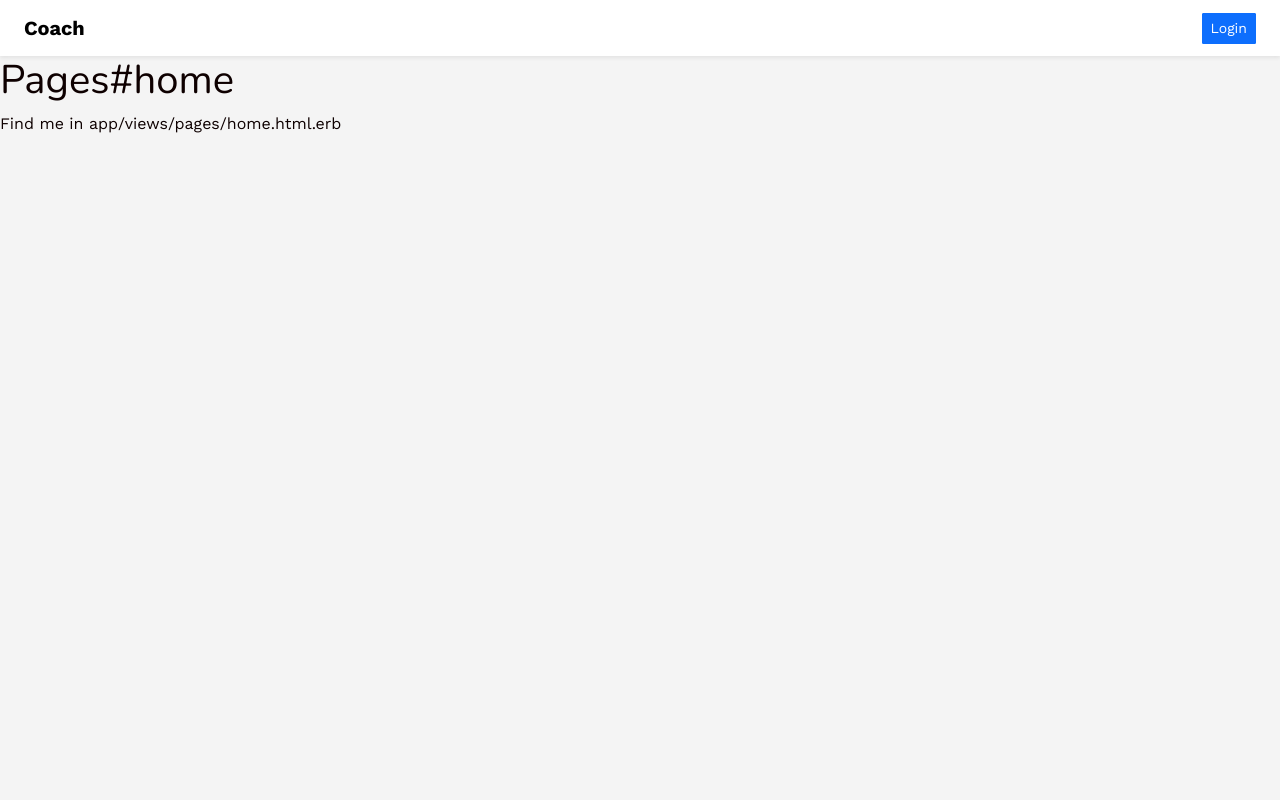
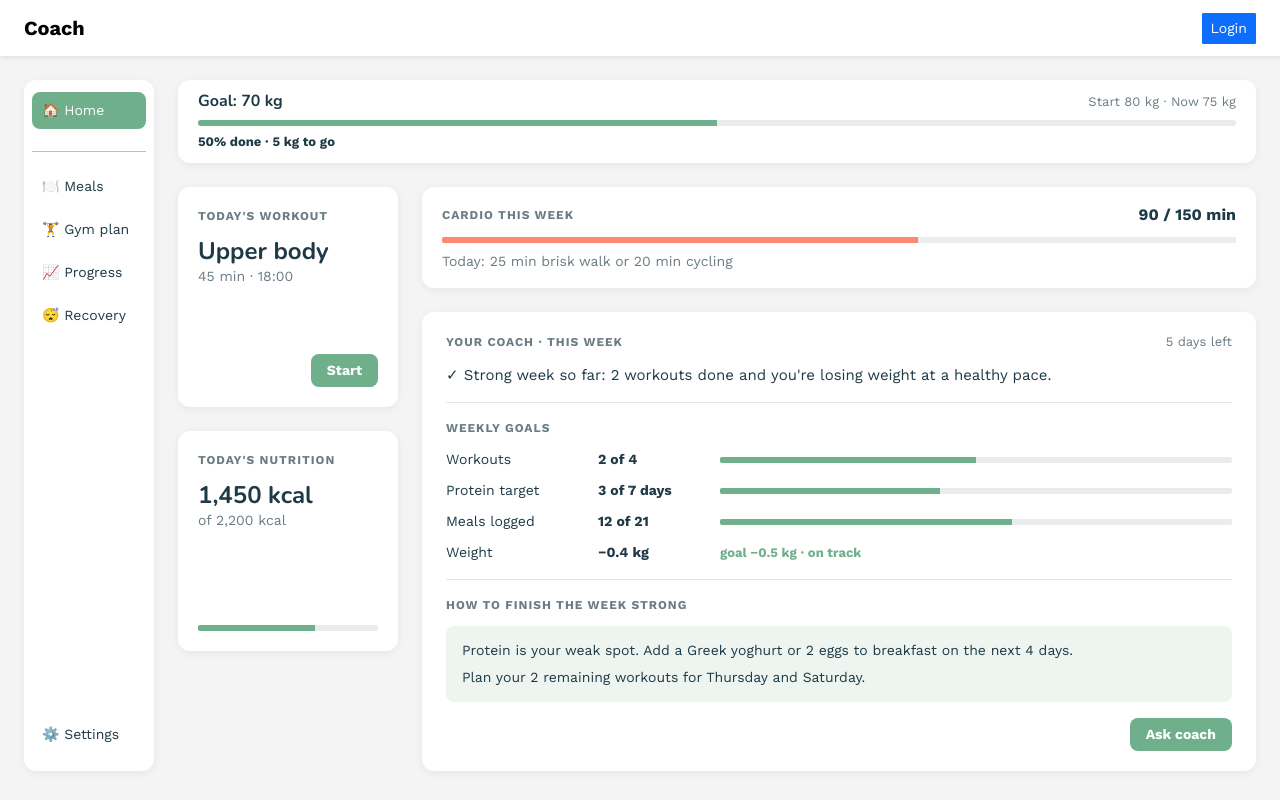
Before and after one commit to Gabin-Marinus/Coach, a Rails app: page / in a window 1280 px wide. Run offline with Rails 7, Linux system fonts and the light colour scheme; style sheets or scripts are compiled from the project's sources; parts of the project's set-up code (start-up, migrations or seed data) failed here and were passed over; some libraries are stand-ins or nearby versions.

Commit message:
Build home page layout

```diff
--- /dev/null
+++ b/app/assets/stylesheets/_progress_card.scss
@@ -0,0 +1,34 @@
+.progress-card {
+  background-color: #FFFFFF;
+  border-radius: 12px;
+  box-shadow: 0 2px 8px rgba(0, 0, 0, 0.06);
+  padding: 12px 20px;
+}
+
+.progress-card h2 {
+  font-size: 16px;
+  font-weight: 700;
+  color: #1E3A46;
+  margin: 0;
+}
+
+.progress-card p {
+  margin: 0;
+  font-size: 13px;
+  color: #6B7C85;
+}
+
+.progress-card .progress {
+  height: 6px;
+  border-radius: 3px;
+  margin: 8px 0 6px;
+}
+
+.progress-card .progress-bar {
+  background-color: #6FAF8C;
+}
+
+.progress-card .progress-text {
+  font-weight: 600;
+  color: #1E3A46;
+}
--- /dev/null
+++ b/app/assets/stylesheets/components/_cardio_card.scss
@@ -0,0 +1,43 @@
+.right-column {
+  flex-grow: 1;
+  display: flex;
+  flex-direction: column;
+  gap: 24px;
+}
+
+.cardio-card {
+  background-color: #FFFFFF;
+  border-radius: 12px;
+  box-shadow: 0 2px 8px rgba(0, 0, 0, 0.06);
+  padding: 16px 20px;
+}
+
+.cardio-card .widget-label {
+  font-size: 12px;
+  font-weight: 600;
+  letter-spacing: 1px;
+  color: #6B7C85;
+  margin: 0;
+}
+
+.cardio-card .cardio-numbers {
+  font-size: 16px;
+  font-weight: 700;
+  color: #1E3A46;
+  margin: 0;
+}
+
+.cardio-card .progress {
+  height: 6px;
+  margin: 10px 0 8px;
+}
+
+.cardio-card .progress-bar {
+  background-color: #FF8A6B;
+}
+
+.cardio-card .cardio-today {
+  font-size: 14px;
+  color: #6B7C85;
+  margin: 0;
+}
--- /dev/null
+++ b/app/assets/stylesheets/components/_coach_box.scss
@@ -0,0 +1,97 @@
+.coach-box {
+  flex-grow: 1;
+  background-color: #FFFFFF;
+  border-radius: 12px;
+  box-shadow: 0 2px 8px rgba(0, 0, 0, 0.06);
+  padding: 20px 24px;
+}
+
+.coach-box p {
+  margin: 0;
+}
+
+.coach-box .coach-label {
+  font-size: 12px;
+  font-weight: 600;
+  letter-spacing: 1px;
+  color: #6B7C85;
+  margin-bottom: 12px;
+}
+
+.coach-box .coach-days-left {
+  font-size: 13px;
+  color: #6B7C85;
+  margin-bottom: 12px;
+}
+
+.coach-box .coach-summary {
+  font-size: 15px;
+  color: #1E3A46;
+}
+
+.coach-box hr {
+  margin: 16px 0;
+  opacity: 0.1;
+}
+
+.coach-goal {
+  display: grid;
+  grid-template-columns: 140px 110px 1fr;
+  align-items: center;
+  gap: 12px;
+  margin-bottom: 10px;
+}
+
+.coach-goal-name {
+  font-size: 14px;
+  font-weight: 500;
+  color: #1E3A46;
+}
+
+.coach-goal-value {
+  font-size: 14px;
+  font-weight: 700;
+  color: #1E3A46;
+}
+
+.coach-goal-note {
+  font-size: 13px;
+  font-weight: 600;
+  color: #6FAF8C;
+}
+
+.coach-goal .progress {
+  height: 6px;
+}
+
+.coach-goal .progress-bar {
+  background-color: #6FAF8C;
+}
+
+.coach-tip {
+  background-color: #EEF5F0;
+  border-radius: 8px;
+  padding: 14px 16px;
+}
+
+.coach-tip p {
+  font-size: 14px;
+  color: #1E3A46;
+  margin-bottom: 6px;
+}
+
+.coach-tip p:last-child {
+  margin-bottom: 0;
+}
+
+.coach-btn {
+  display: inline-block;
+  margin-top: 16px;
+  background-color: #6FAF8C;
+  color: #FFFFFF;
+  padding: 6px 16px;
+  border-radius: 8px;
+  text-decoration: none;
+  font-size: 14px;
+  font-weight: 600;
+}
--- a/app/assets/stylesheets/components/_index.scss
+++ b/app/assets/stylesheets/components/_index.scss
@@ -3,3 +3,8 @@
 @import "avatar";
 @import "form_legend_clear";
 @import "navbar";
+@import "sidebar";
+@import "progress_card";
+@import "widget";
+@import "cardio_card";
+@import "coach_box";
--- /dev/null
+++ b/app/assets/stylesheets/components/_sidebar.scss
@@ -0,0 +1,41 @@
+.sidebar {
+  width: 130px;
+  min-height: 80vh;
+  background-color: #FFFFFF;
+  border-radius: 12px;
+  box-shadow: 0 2px 8px rgba(0, 0, 0, 0.06);
+  margin: 24px;
+  padding: 12px 8px;
+  display: flex;
+  flex-direction: column;
+}
+
+.main-content {
+  flex-grow: 1;
+  padding: 24px 24px 24px 0;
+}
+
+.sidebar-link {
+  display: block;
+  padding: 8px 10px;
+  margin-bottom: 6px;
+  border-radius: 8px;
+  color: #1E3A46;
+  text-decoration: none;
+  font-size: 14px;
+  font-weight: 500;
+  white-space: nowrap;
+}
+
+.sidebar-link:hover {
+  background-color: #EEF5F0;
+}
+
+.sidebar-link.active {
+  background-color: #6FAF8C;
+  color: #FFFFFF;
+}
+
+.sidebar-bottom {
+  margin-top: auto;
+}
--- /dev/null
+++ b/app/assets/stylesheets/components/_widget.scss
@@ -0,0 +1,74 @@
+.dashboard-row {
+  display: flex;
+  gap: 24px;
+  margin-top: 24px;
+}
+
+.widget-column {
+  display: flex;
+  flex-direction: column;
+  gap: 24px;
+}
+
+.widget {
+  width: 220px;
+  height: 220px;
+  background-color: #FFFFFF;
+  border-radius: 12px;
+  box-shadow: 0 2px 8px rgba(0, 0, 0, 0.06);
+  padding: 20px;
+  display: flex;
+  flex-direction: column;
+}
+
+.widget .widget-label {
+  font-size: 12px;
+  font-weight: 600;
+  letter-spacing: 1px;
+  color: #6B7C85;
+  margin-bottom: 12px;
+}
+
+.widget h3 {
+  font-size: 24px;
+  font-weight: 700;
+  color: #1E3A46;
+  margin: 0;
+}
+
+.widget p {
+  font-size: 14px;
+  color: #6B7C85;
+  margin: 0;
+}
+
+.widget-btn {
+  margin-top: auto;
+  align-self: flex-end;
+  background-color: #6FAF8C;
+  color: #FFFFFF;
+  padding: 6px 16px;
+  border-radius: 8px;
+  text-decoration: none;
+  font-size: 14px;
+  font-weight: 600;
+}
+
+.widget .progress {
+  height: 6px;
+  margin-top: auto;
+}
+
+.widget .progress-bar {
+  background-color: #6FAF8C;
+}
+
+.widget-big {
+  flex-grow: 1;
+  border: 2px dashed #D5DDD8;
+  border-radius: 12px;
+  display: flex;
+  align-items: center;
+  justify-content: center;
+  color: #A0ADB4;
+}
--- a/app/views/pages/home.html.erb
+++ b/app/views/pages/home.html.erb
@@ -1,2 +1,121 @@
-<h1>Pages#home</h1>
-<p>Find me in app/views/pages/home.html.erb</p>
+<div class="d-flex">
+
+  <nav class="sidebar">
+    <%= link_to "🏠 Home", root_path, class: "sidebar-link active" %>
+
+    <hr>
+
+    <%= link_to "🍽️ Meals", "#", class: "sidebar-link" %>
+    <%= link_to "🏋️ Gym plan", "#", class: "sidebar-link" %>
+    <%= link_to "📈 Progress", "#", class: "sidebar-link" %>
+    <%= link_to "😴 Recovery", "#", class: "sidebar-link" %>
+
+    <%= link_to "⚙️ Settings", edit_user_registration_path, class: "sidebar-link sidebar-bottom" %>
+  </nav>
+
+  <main class="main-content">
+    <div class="progress-card">
+      <div class="d-flex justify-content-between align-items-center">
+        <h2>Goal: 70 kg</h2>
+        <p>Start 80 kg · Now 75 kg</p>
+      </div>
+
+      <div class="progress">
+        <div class="progress-bar" style="width: 50%;"></div>
+      </div>
+
+      <p class="progress-text">50% done · 5 kg to go</p>
+    </div>
+
+    <div class="dashboard-row">
+      <div class="widget-column">
+
+        <div class="widget">
+          <p class="widget-label">TODAY'S WORKOUT</p>
+          <h3>Upper body</h3>
+          <p>45 min · 18:00</p>
+          <%= link_to "Start", "#", class: "widget-btn" %>
+        </div>
+
+        <div class="widget">
+          <p class="widget-label">TODAY'S NUTRITION</p>
+          <h3>1,450 kcal</h3>
+          <p>of 2,200 kcal</p>
+          <div class="progress">
+            <div class="progress-bar" style="width: 65%;"></div>
+          </div>
+        </div>
+
+      </div>
+
+      <div class="right-column">
+        <div class="cardio-card">
+          <div class="d-flex justify-content-between align-items-center">
+            <p class="widget-label">CARDIO THIS WEEK</p>
+            <p class="cardio-numbers">90 / 150 min</p>
+          </div>
+          <div class="progress">
+            <div class="progress-bar" style="width: 60%;"></div>
+          </div>
+          <p class="cardio-today">Today: 25 min brisk walk or 20 min cycling</p>
+        </div>
+
+        <div class="coach-box">
+          <div class="d-flex justify-content-between align-items-center">
+            <p class="coach-label">YOUR COACH · THIS WEEK</p>
+            <p class="coach-days-left">5 days left</p>
+          </div>
+
+          <p class="coach-summary">✓ Strong week so far: 2 workouts done and you're losing weight at a healthy pace.</p>
+
+          <hr>
+
+          <p class="coach-label">WEEKLY GOALS</p>
+
+          <div class="coach-goal">
+            <span class="coach-goal-name">Workouts</span>
+            <span class="coach-goal-value">2 of 4</span>
+            <div class="progress">
+              <div class="progress-bar" style="width: 50%;"></div>
+            </div>
+          </div>
+
+          <div class="coach-goal">
+            <span class="coach-goal-name">Protein target</span>
+            <span class="coach-goal-value">3 of 7 days</span>
+            <div class="progress">
+              <div class="progress-bar" style="width: 43%;"></div>
+            </div>
+          </div>
+
+          <div class="coach-goal">
+            <span class="coach-goal-name">Meals logged</span>
+            <span class="coach-goal-value">12 of 21</span>
+            <div class="progress">
+              <div class="progress-bar" style="width: 57%;"></div>
+            </div>
+          </div>
+
+          <div class="coach-goal">
+            <span class="coach-goal-name">Weight</span>
+            <span class="coach-goal-value">−0.4 kg</span>
+            <span class="coach-goal-note">goal −0.5 kg · on track</span>
+          </div>
+
+          <hr>
+
+          <p class="coach-label">HOW TO FINISH THE WEEK STRONG</p>
+          <div class="coach-tip">
+            <p>Protein is your weak spot. Add a Greek yoghurt or 2 eggs to breakfast on the next 4 days.</p>
+            <p>Plan your 2 remaining workouts for Thursday and Saturday.</p>
+          </div>
+
+          <div class="text-end">
+            <%= link_to "Ask coach", "#", class: "coach-btn" %>
+          </div>
+        </div>
+      </div>
+    </div>
+  </main>
+
+</div>
```
